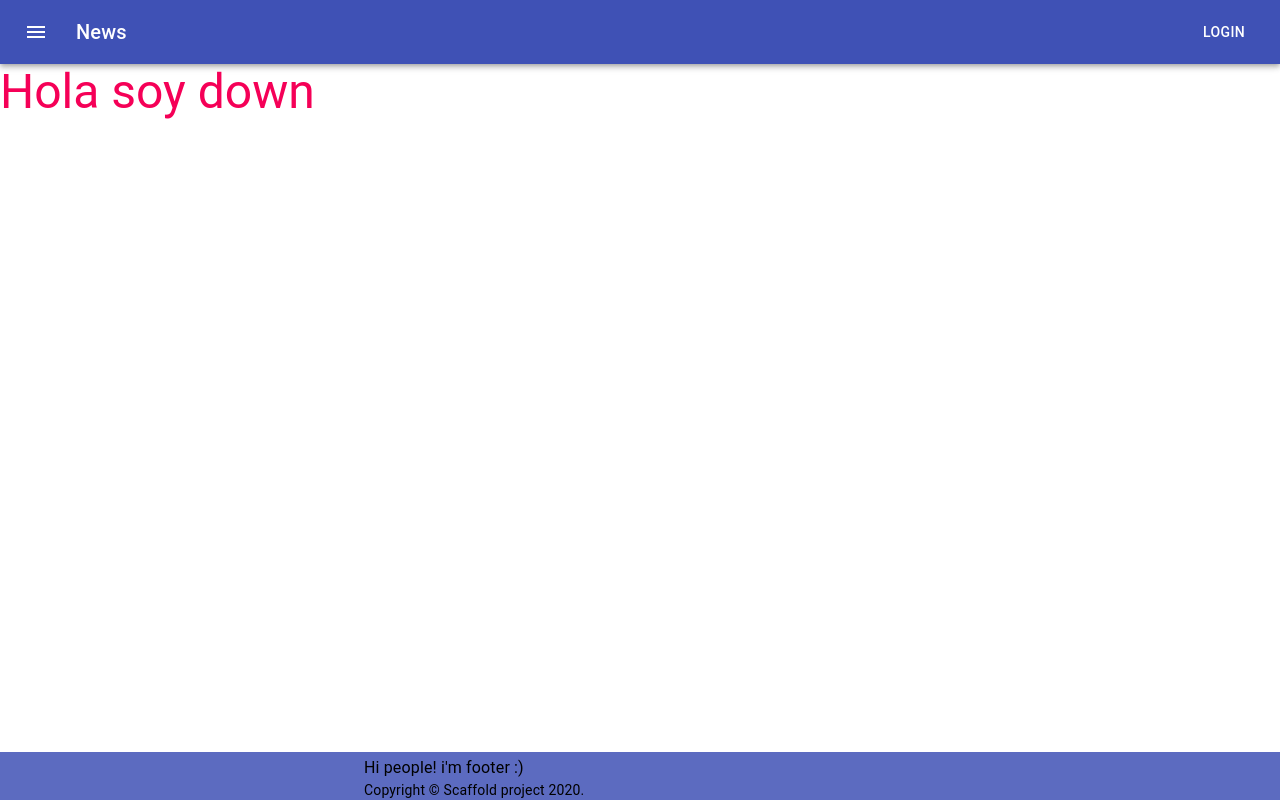
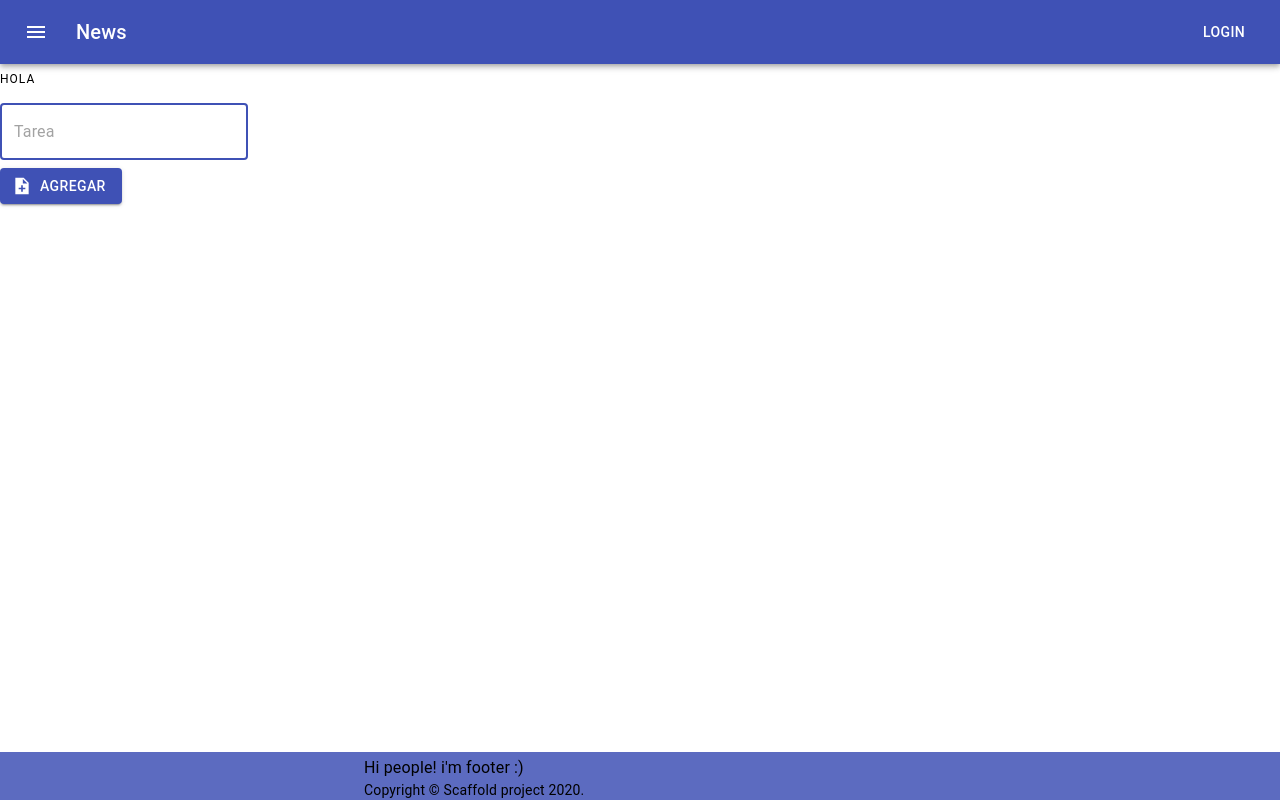
Before and after one commit to Rhaziel/AppTask, a React (Create React App) app: page / in a window 1280 px wide. Built offline with nearby package versions, Linux system fonts and the light colour scheme.

Commit message:
Agrego componente task

```diff
--- /dev/null
+++ b/src/components/Task.js
@@ -0,0 +1,24 @@
+import React, { Component } from "react";
+import { TextField, Button, Grid, Typography } from "@material-ui/core";
+import NoteAddSharpIcon from '@material-ui/icons/NoteAddSharp';
+
+export default class Task extends Component {
+    state = {
+        form: { id: "", description: "", status: true },
+        formError: { error: false, text: "" }
+    }
+    render() {
+        return (<Grid container direction={"column"} spacing={1}>
+            <Grid item xs={12}><Typography variant="overline">Hola</Typography></Grid>
+            <Grid item xs={12}><TextField autoFocus={true} placeholder={"Tarea"} variant="outlined">Hola carola sopleteame las bolas</TextField></Grid>
+            <Grid item xs={12}><Button
+                variant="contained"
+                color="primary"
+                startIcon={< NoteAddSharpIcon/>}
+            >
+                Agregar
+            </Button>
+            </Grid>
+        </Grid>)
+    }
+}
--- a/src/views/Home.js
+++ b/src/views/Home.js
@@ -1,9 +1,9 @@
 import React,{Component} from 'react';
 import { Typography } from '@material-ui/core';
-
+import Task from '../components/Task';
 
 export default class Home extends Component{
     render(){
-        return(<Typography variant='h3' color='secondary' align='justify'>Hola soy down</Typography>)
+        return(<div><Task/></div>)
     }
 }
```
